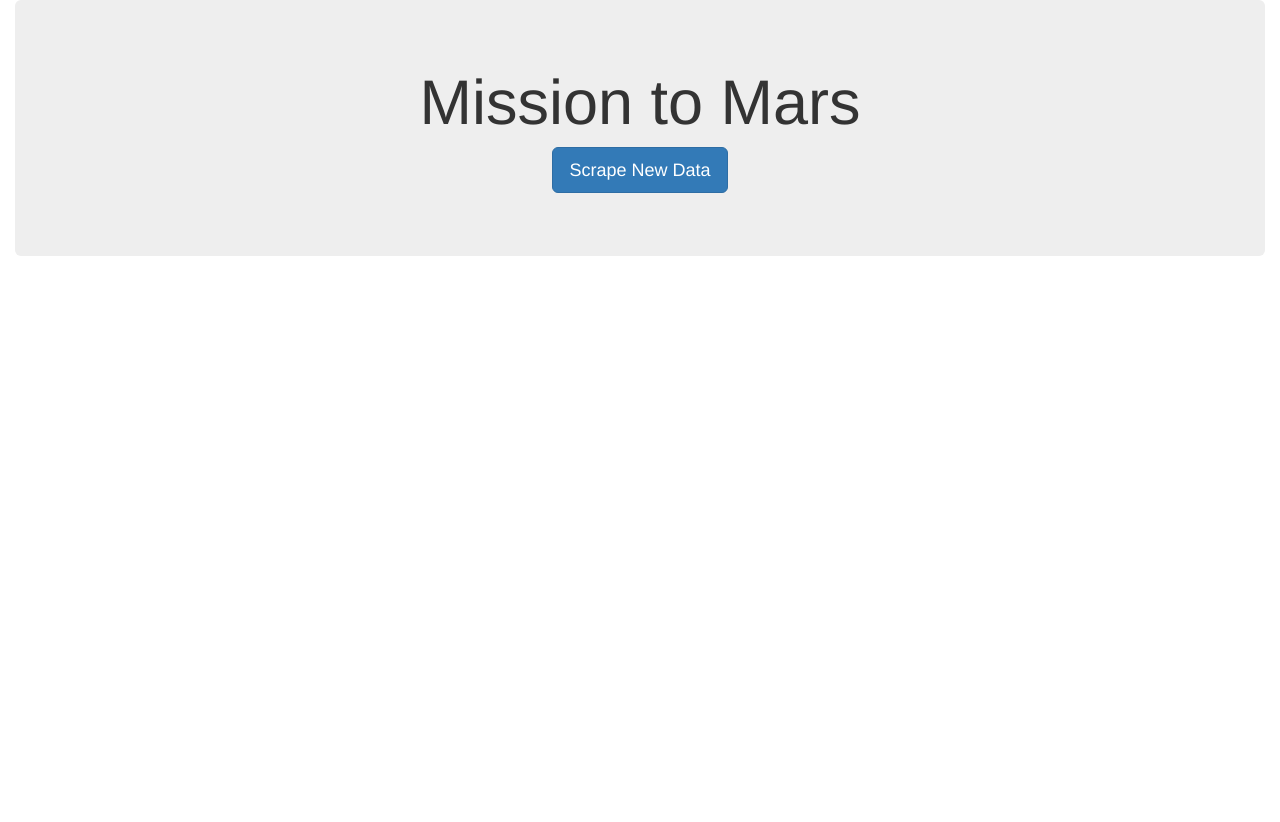
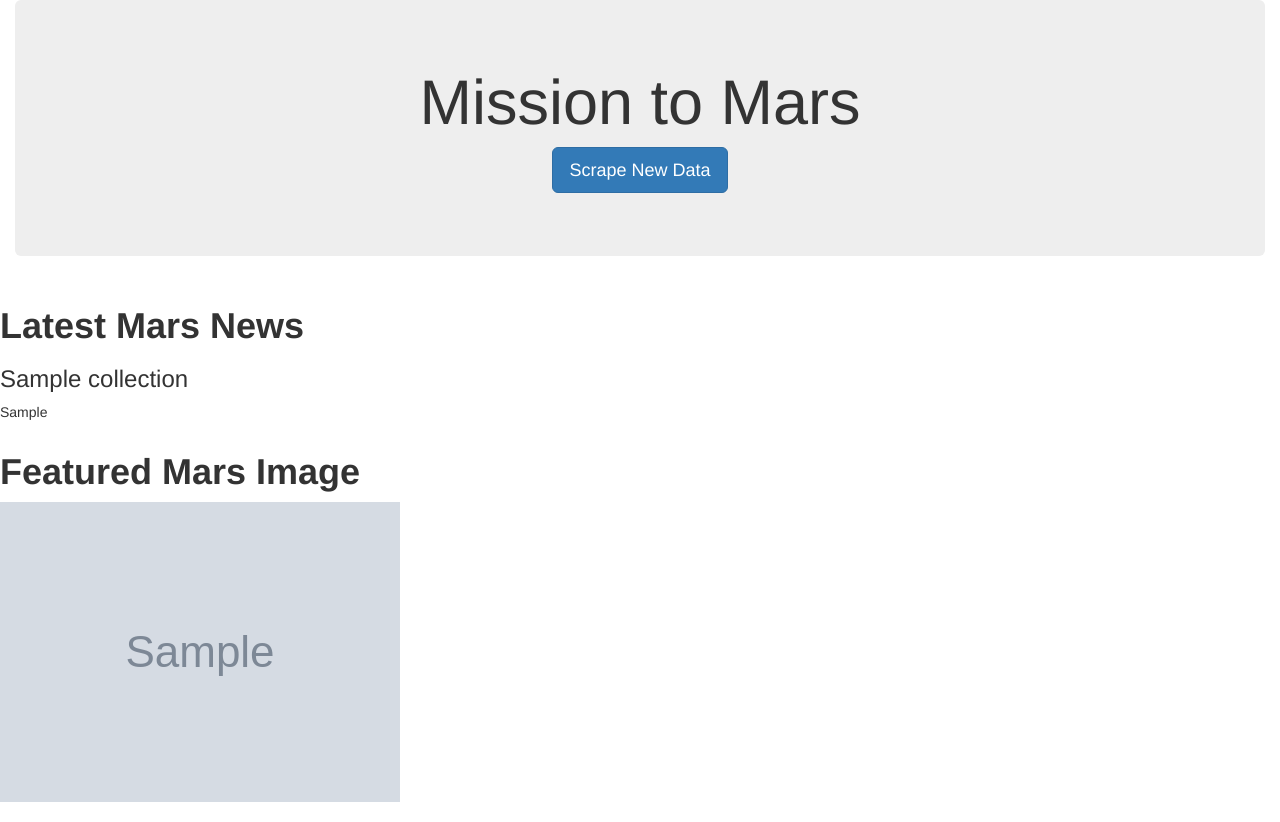
Before and after one commit to tnguyen0306/web-scraping-Mission-to-Mars, a Flask app: page / in a window 1280 px wide. Before the commit the page ends 256 px from the top, so only its background shows below. Run offline with Flask 2, Linux system fonts and the light colour scheme; grey boxes marked "Sample" are stand-in pictures; a database or web service that is not in the repository returns one stand-in record (values such as "Sample title"); some libraries are stand-ins or nearby versions.

Commit message:
Beta 1.1.0 - add latest news and featured img

```diff
--- a/templates/index.html
+++ b/templates/index.html
@@ -9,14 +9,39 @@
   <link rel="stylesheet" href="https://maxcdn.bootstrapcdn.com/bootstrap/3.3.7/css/bootstrap.min.css">
 </head>
 
+<style>
+  .body {
+    margin-left: 5px;
+    margin-right: 5px;
+    margin-bottom: 5px;
+  }
+</style>
+
 <body>
   <div class="container-fluid">
     <div class="jumbotron text-center">
       <h1>Mission to Mars</h1>
-
       <p><a class="btn btn-primary btn-lg" href="/scrape" role="button">Scrape New Data</a></p>
     </div>
   </div>
+
+  <div class="row">
+    <div class="col-md-12">
+        <h1 class="heading"><strong>Latest Mars News</strong>
+        <h3 class="heading">{{ mars.news_titles }}</h4>
+        <p>{{ mars.news_p }}</p>
+    </div>
+  </div>
+
+  <div class="row">
+      <div class="col-md-8">
+          <h1 class="heading"><strong>Featured Mars Image</strong></h1>
+          <img src="{{ mars.featured_image_url }}" class="img-responsive"
+              alt="Mars Images">
+              <br>
+      </div>
+  </div>
+
 </body>
 
 </html>
```
